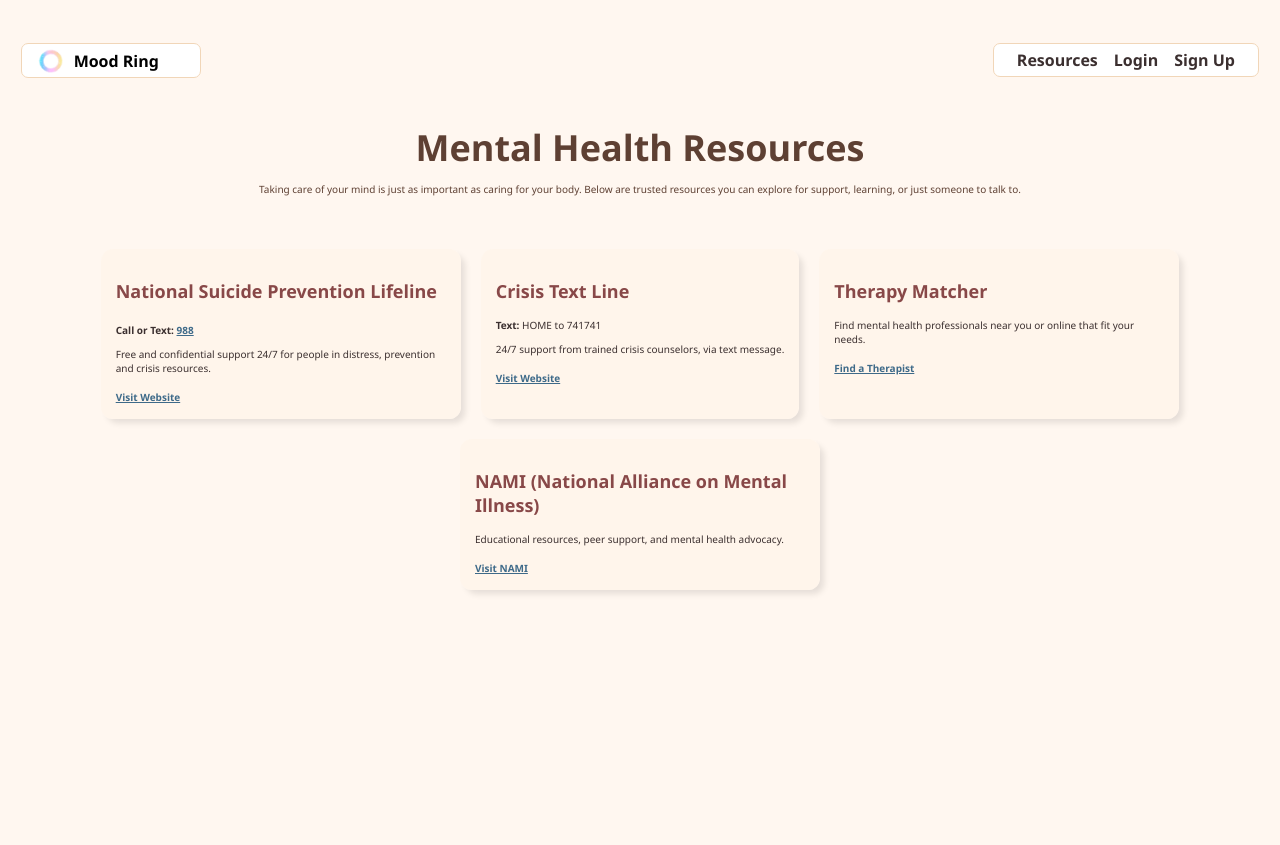
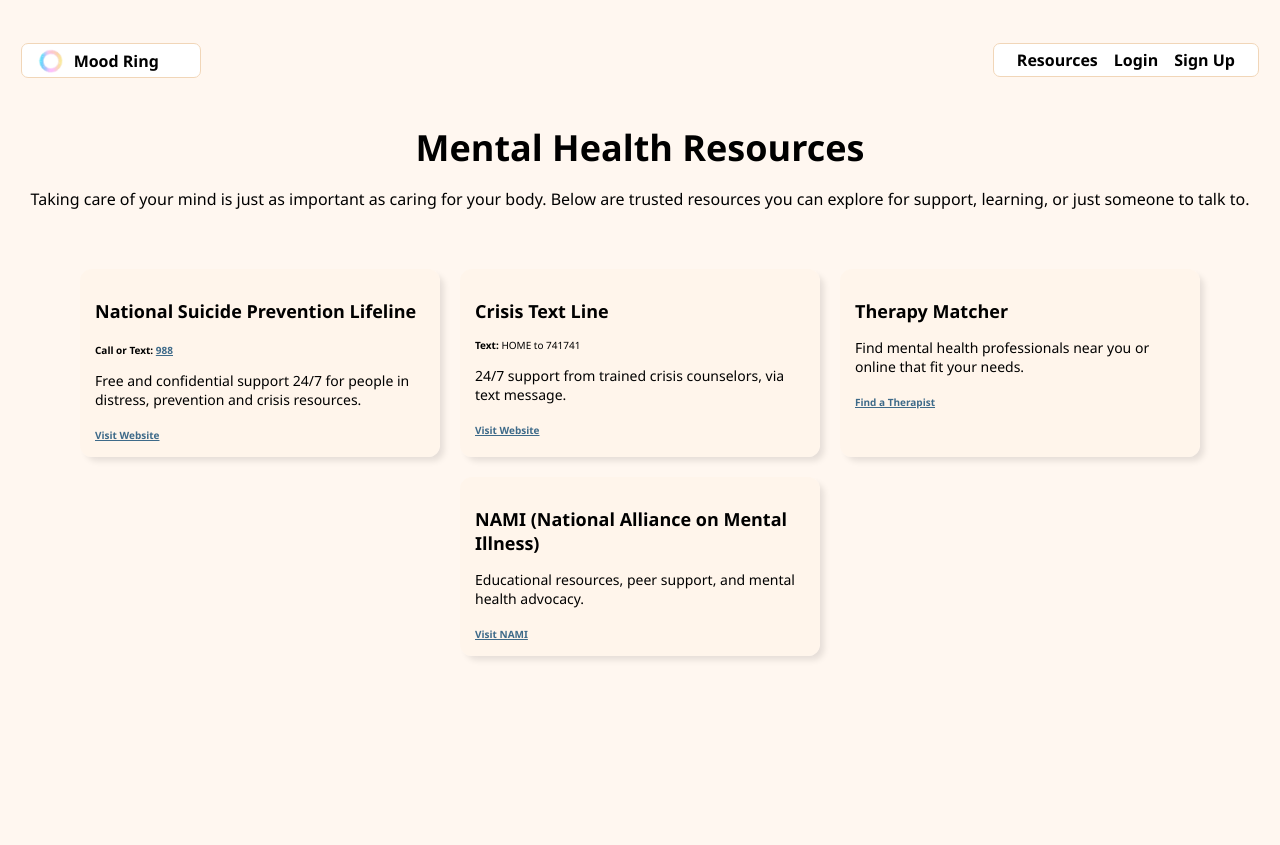
Before and after one commit to Mikebrown0409/moodring, a Django app: page /about/ in a window 1280 px wide. Run offline with Django 5.2, Linux system fonts and the light colour scheme.

Commit message:
final design

```diff
--- a/main_app/templates/about.html
+++ b/main_app/templates/about.html
@@ -7,34 +7,34 @@
 
 {% block content %}
 <section class="page-header">
-  <h1>Mental Health Resources</h1>
-  <p>Taking care of your mind is just as important as caring for your body. Below are trusted resources you can explore for support, learning, or just someone to talk to.</p>
+  <h1 style="color: #000000;">Mental Health Resources</h1>
+  <p style="color: #000000; font-size: 16px;">Taking care of your mind is just as important as caring for your body. Below are trusted resources you can explore for support, learning, or just someone to talk to.</p>
 </section>
 
 <section class="resources-list">
   <article class="resource-card">
-    <h2>National Suicide Prevention Lifeline</h2>
-    <p><strong>Call or Text:</strong> <a href="tel:988">988</a></p>
-    <p>Free and confidential support 24/7 for people in distress, prevention and crisis resources.</p>
+    <h2 style="color: #000000;">National Suicide Prevention Lifeline</h2>
+    <p style="color: #000000; "><strong>Call or Text:</strong> <a href="tel:988">988</a></p>
+    <p style="color: #000000; font-size: 14px;">Free and confidential support 24/7 for people in distress, prevention and crisis resources.</p>
     <a href="https://988lifeline.org" target="_blank">Visit Website</a>
   </article>
 
   <article class="resource-card">
-    <h2>Crisis Text Line</h2>
-    <p><strong>Text:</strong> HOME to 741741</p>
-    <p>24/7 support from trained crisis counselors, via text message.</p>
+    <h2 style="color: #000000;">Crisis Text Line</h2>
+    <p style="color: #000000;"><strong>Text:</strong> HOME to 741741</p>
+    <p style="color: #000000; font-size: 14px;">24/7 support from trained crisis counselors, via text message.</p>
     <a href="https://www.crisistextline.org" target="_blank">Visit Website</a>
   </article>
 
   <article class="resource-card">
-    <h2>Therapy Matcher</h2>
-    <p>Find mental health professionals near you or online that fit your needs.</p>
+    <h2 style="color: #000000;">Therapy Matcher</h2>
+    <p style="color: #000000; font-size: 14px;">Find mental health professionals near you or online that fit your needs.</p>
     <a href="https://www.psychologytoday.com" target="_blank">Find a Therapist</a>
   </article>
 
   <article class="resource-card">
-    <h2>NAMI (National Alliance on Mental Illness)</h2>
-    <p>Educational resources, peer support, and mental health advocacy.</p>
+    <h2 style="color: #000000;">NAMI (National Alliance on Mental Illness)</h2>
+    <p style="color: #000000; font-size: 14px;">Educational resources, peer support, and mental health advocacy.</p>
     <a href="https://www.nami.org/Home" target="_blank">Visit NAMI</a>
   </article>
 </section>
--- a/main_app/templates/base.html
+++ b/main_app/templates/base.html
@@ -6,22 +6,22 @@
     <meta charset="UTF-8" />
     <meta http-equiv="X-UA-Compatible" content="IE=edge" />
     <meta name="viewport" content="width=device-width, initial-scale=1.0" />
-    <link rel="icon" type="image/png" href="{% static 'images/header1.png' %}">
     <link rel="stylesheet" href="{% static 'css/base.css' %}">
     <title>Mood Ring</title>
     {% block head %}
     {% endblock %}
   </head>
-  <body >
-    <header style="height: 80px; width: 100%; padding-left: 21px; padding-right: 21px; background-color: #FFF7F0; ">
+  <body style="margin: 0; padding: 0; overflow-y: auto;">
+    <header style="position: static; height: 80px; width: 100%; padding-left: 21px; padding-right: 21px; background-color: transparent;">
       <div class="header-logo-container" style="border-radius: 7px; background-color: #ffffff; width: 180px;">
         <a href="{% url 'home' %}" style="text-decoration: none;">
           <div style="display: flex;">
-          <img src="{% static 'images/header1.png' %}" class="header-ring" alt=" Logo"  style="width: 18%; margin-top: -2px; margin-left: 0px;  margin-right: 60px;"/> <h3 style="font-size: 16px; text-decoration: none; color: #000000; margin-top: 0px; margin-left: -50px;"> Mood Ring</h3>
-        </div>
+            <img src="{% static 'images/header1.png' %}" class="header-ring" alt="Logo" style="width: 18%; margin-top: -2px; margin-left: 0px; margin-right: 60px;" />
+            <h3 style="font-size: 16px; text-decoration: none; color: #000000; margin-top: 0px; margin-left: -50px;">Mood Ring</h3>
+          </div>
         </a>
       </div>
-      <nav style="border-radius: 7px; background-color: #ffffff; ">
+      <nav style="border-radius: 7px; background-color: #ffffff;">
         <ul>
           {% if user.is_authenticated %}
           <li><a href="{% url 'moods' %}" style="color: #000000;">Dashboard</a></li>
@@ -36,15 +36,39 @@
             </form>
           </li>
           {% else %}
-          <li><a href="{% url 'about' %}">Resources</a></li>
-          <li><a href="{% url 'home' %}">Login</a></li>
-          <li><a href="{% url 'signup' %}">Sign Up</a></li>
+          <li><a href="{% url 'about' %}" style="color: #000000;">Resources</a></li>
+          <li><a href="{% url 'home' %}" style="color: #000000;">Login</a></li>
+          <li><a href="{% url 'signup' %}" style="color: #000000;">Sign Up</a></li>
           {% endif %}
         </ul>
       </nav>
     </header>
-    <main >
+
+    <main>
       {% block content %}
+      <div style="display: flex; justify-content: flex-end;">
+        <button
+          type="submit"
+          style="
+            margin-right: 40px;
+            padding: 10px 18px;
+            background-color: #f1d6b8;
+            color: #000000;
+            font-weight: bold;
+            border: 2px solid #000000;
+            border-radius: 6px;
+            cursor: pointer;
+            transition: background-color 0.3s ease;
+            margin-top: 12px;
+            font-size: 14px;
+
+          "
+          onmouseover="this.style.backgroundColor='#e2c099';"
+          onmouseout="this.style.backgroundColor='#f1d6b8';"
+        >
+          Submit!
+        </button>
+      </div>
       {% endblock %}
     </main>
   </body>
--- a/main_app/templates/home.html
+++ b/main_app/templates/home.html
@@ -16,9 +16,9 @@
 <hr>
 
 <!-- {% if not user.is_authenticated %} -->
-<section>
-  <form action="{% url 'home' %}" method="post" class="login">
-    <h1>Login</h1>
+<section style="display: flex; justify-content: center; margin-right: 310px; margin-top: 300px">
+  <form action="{% url 'home' %}" method="post" class="login" style="display: inline-block; text-align: left;">
+    <h1 style="color: #000000">Login</h1>
     {% csrf_token %}
     {{ form.as_p }}
     <input type="hidden" name="next" value="{{ next }}" />
```
Also changed, not shown: main_app/templates/main_app/moodentry_form.html (+21 -1 lines), main_app/templates/moods/detail.html (+22 -4 lines), main_app/templates/moods/index.html (+13 -11 lines).
